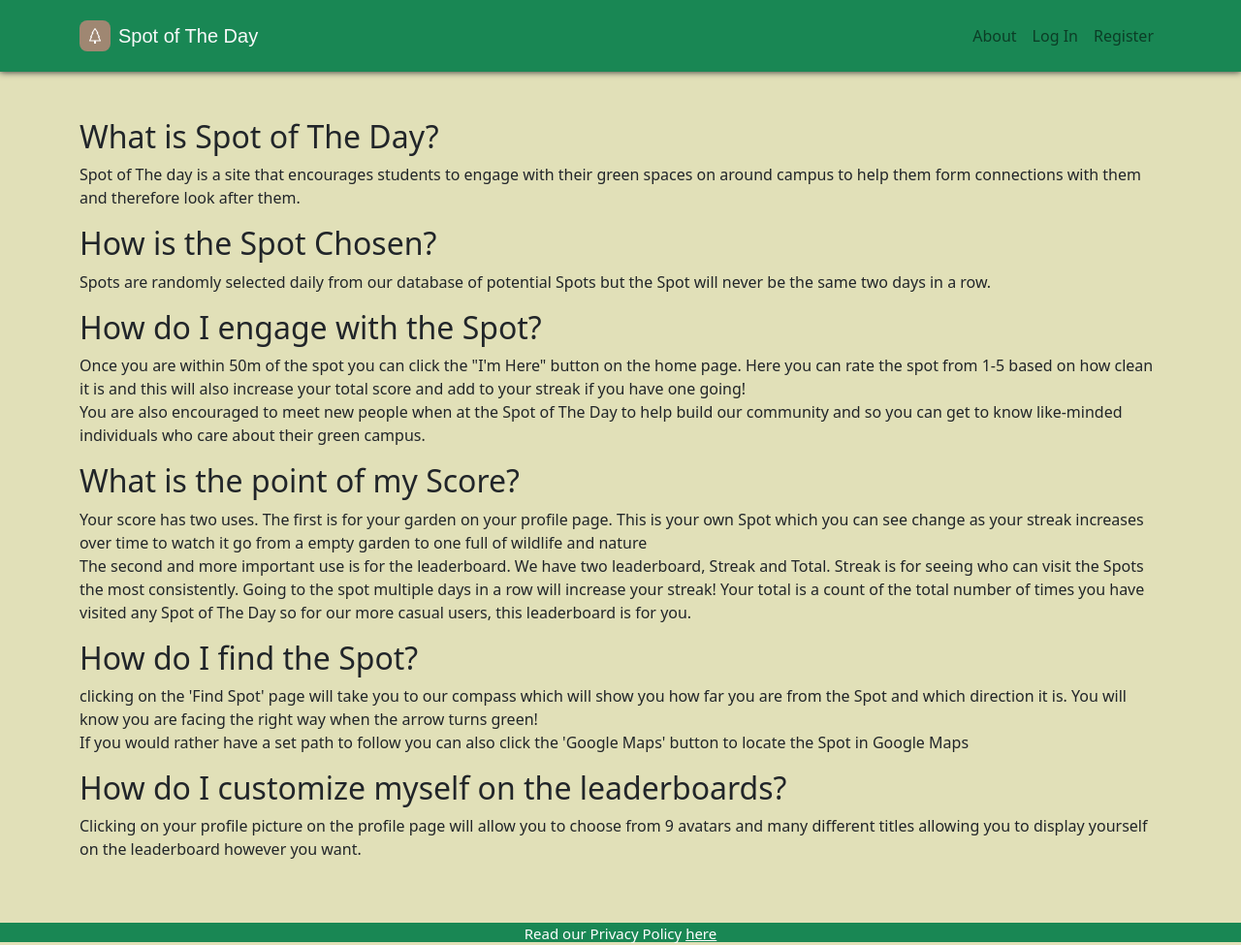
After one commit to rhysbw/gamificationECM2434, a Django app: template mysite/templates/about.html in a window 1280 px wide. The commit adds this page. Shown: the whole page at 97% size. Run offline with Django 4.2, Linux system fonts and the light colour scheme; the template is opened without the code that fills it, so the values that code supplies are empty; some libraries are stand-ins or nearby versions; some web fonts are replaced.

Commit message:
Graphic changes and privacy policy put on bottom of almost all pages Added about page with FAQs

```diff
--- a/mysite/exSeed/urls.py
+++ b/mysite/exSeed/urls.py
@@ -28,6 +28,8 @@ urlpatterns = [
     path("pledge", views.pledge, name="pledge"),
     path("take_pledge", views.take_pledge, name="takePledge"),
     path("privacy_policy", views.privacy_policy, name="privacy_policy"),
+    path("about",  TemplateView.as_view(template_name='about.html'), name ="about page"),
+
 
     path('password-reset/', PasswordResetView.as_view(template_name='registration/password_reset_form.html'), name='password_reset'),
     path('password-reset/done/', PasswordResetDoneView.as_view(template_name='registration/password_reset_done.html'), name='password_reset_done'),
--- /dev/null
+++ b/mysite/templates/about.html
@@ -0,0 +1,38 @@
+{% extends 'base.html' %}
+
+
+
+{% block content %}
+<div class="container py-5">
+    <h2> What is Spot of The Day?</h2>
+    <p> Spot of The day is a site that encourages students to engage with their green spaces on around campus to help
+        them form connections with them and therefore look after them.</p>
+    <h2> How is the Spot Chosen?</h2>
+    <p> Spots are randomly selected daily from our database of potential Spots but the Spot will never be the same two
+        days in a row.</p>
+    <h2> How do I engage with the Spot?</h2>
+    <p> Once you are within 50m of the spot you can click the "I'm Here" button on the home page. Here you can rate the
+        spot from 1-5 based on how clean it is and this will also increase your total score and add to your streak if
+        you have one going! <br>
+        You are also encouraged to meet new people when at the Spot of The Day to help build our community and so you
+        can get to know like-minded individuals who care about their green campus.</p>
+    <h2> What is the point of my Score? </h2>
+    <p> Your score has two uses. The first is for your garden on your profile page. This is your own Spot which you can
+        see change as your streak increases over time to watch it go from a empty garden to one full of wildlife and
+        nature <br>
+        The second and more important use is for the leaderboard. We have two leaderboard, Streak and Total. Streak is
+        for seeing who can visit the Spots the most consistently. Going to the spot multiple days in a row will
+        increase your streak! Your total is a count of the total number of times you have visited any Spot of The
+        Day so for our more casual users, this leaderboard is for you.</p>
+
+    <h2> How do I find the Spot?</h2>
+    <p> clicking on the 'Find Spot' page will take you to our compass which will show you how far you are from
+    the Spot and which direction it is. You will know you are facing the right way when the arrow turns green! <br>
+    If you would rather have a set path to follow you can also click the 'Google Maps' button to locate the Spot
+    in Google Maps</p>
+
+    <h2> How do I customize myself on the leaderboards?</h2>
+    <p> Clicking on your profile picture on the profile page will allow you to choose from 9 avatars and many different
+    titles allowing you to display yourself on the leaderboard however you want.</p>
+</div>
+{% endblock content %}
--- a/mysite/templates/base.html
+++ b/mysite/templates/base.html
@@ -13,7 +13,22 @@
     <link rel="stylesheet" href="{% static 'Navbar-Right-Links-icons.css' %}">
 
     <style>
+    html, body {
+      height: 100%;
+      margin: 0;
+    }
 
+    #wrapper {
+      min-height: 100%;
+      position: relative;
+    }
+
+    footer {
+      position: relative;
+      bottom: 0;
+      width: 100%;
+      height: 20px;
+    }
 
     </style>
     {% block style %}{% endblock %}
@@ -32,19 +47,22 @@
                     </svg></span><span class="fw-light" style="font-family: Alatsi, sans-serif;color: var(--bs-light);padding-right: 10px;">Spot of The Day</span></a><button data-bs-toggle="collapse" class="navbar-toggler" data-bs-target="#navcol-2"><span class="visually-hidden">Toggle navigation</span><span class="navbar-toggler-icon"></span></button>
             <div class="collapse navbar-collapse" id="navcol-2">
                 <ul class="navbar-nav ms-auto">
+                        <li class="nav-item"><a class="nav-link" href="/about">About</a></li>
                     {% if user.is_staff %}
                         <li class="nav-item"><a class="nav-link" href="/admin">Admin</a></li>
                     {% endif %}
                     {% if user.is_authenticated %}
-                        <li class="nav-item"><a class="nav-link" href="/">Home</a></li>
                         <li class="nav-item"><a class="nav-link" href="/leaderboard?q=streak">Leaderboard</a></li>
                         <li class="nav-item"><a class="nav-link" href="/profile">Profile</a></li>
+                        <li class="nav-item"><a class="nav-link" href="/logout">Sign Out</a></li>
 
-                        <li class="nav-item"><a class="nav-link" href="/logout">Sign Out</a></li>
                     {% else %}
                         <li class="nav-item"><a class="nav-link" href="/login">Log In</a></li>
                         <li class="nav-item"><a class="nav-link" href="/signup">Register</a></li>
                     {% endif %}
+
+
+
 
                 </ul>
             </div>
@@ -52,12 +70,19 @@
     </nav>
 
 
- <script src="{% static 'jquery.min.js' %}"></script>
+    <script src="{% static 'jquery.min.js' %}"></script>
     <script src="{% static 'bootstrap.min.js' %}"></script>
     {% block content %}
 
     {% endblock %}
 
+    {% if request.path != '/login/' and request.path != '/signup' and request.path != '/privacy_policy' and request.path != '/pledge' %}
+        <footer style="background-color: #198754; color: white; height: 20px; text-align: center; font-size: 15px" >
+            <span>Read our Privacy Policy <a href="/privacy_policy" style = "color: white">here</a></span>
+        </footer>
+    {% endif %}
+
+
 </body>
 
 </html>
--- a/mysite/templates/compass.html
+++ b/mysite/templates/compass.html
@@ -205,6 +205,5 @@
 
 
 
-
     </div>
 {% endblock content %}
--- a/mysite/templates/home.html
+++ b/mysite/templates/home.html
@@ -407,6 +407,7 @@
             </form>
         </div>
     </div>
+
 </div>
 
 {% endblock %}
--- a/mysite/templates/pledge.html
+++ b/mysite/templates/pledge.html
@@ -43,4 +43,5 @@
         <button type="submit" id="submit_btn" class="btn btn-success" disabled="disabled">I take the SotD pledge</button>
     </form>
     </div>
+
 {% endblock %}
```
